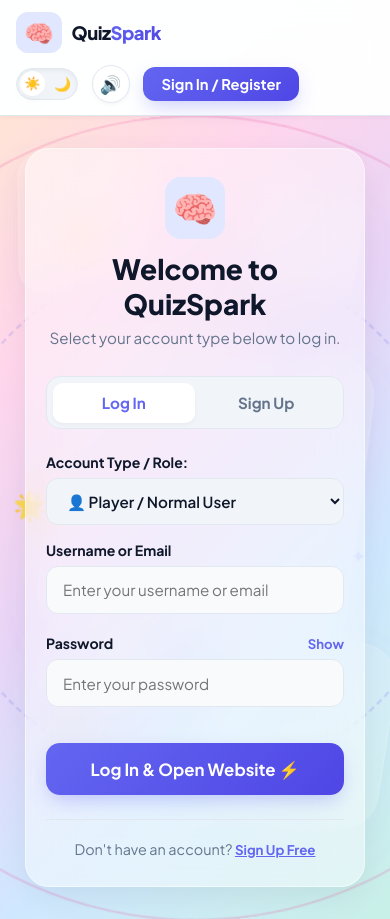
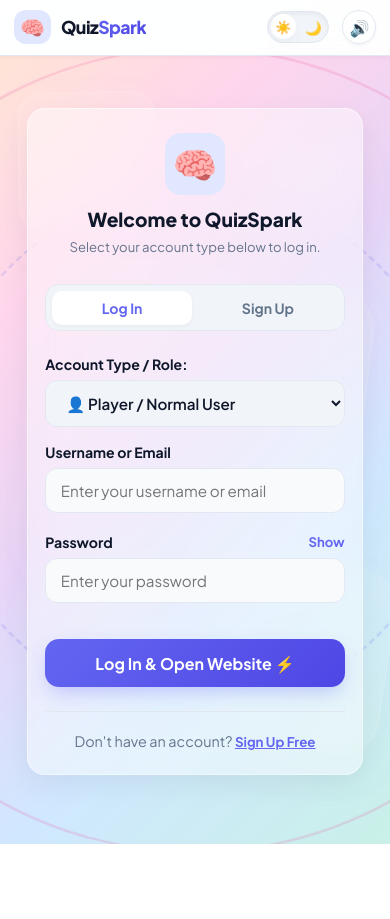
Before and after one commit to Shafiulla911/Quiz-App, a React (Create React App) app: page /login in a window 390 px wide. After the commit the page ends 844 px from the top, so only its background shows below. Built offline with nearby package versions, Linux system fonts and the light colour scheme; no server answers.

Commit message:
Hide login-nav-btn on login page; improve mobile responsiveness

```diff
--- a/src/App.css
+++ b/src/App.css
@@ -3655,13 +3655,18 @@
 
   /* 2. Touch-Friendly Responsive Navbar */
   .navbar {
-    padding: 0.75rem 1rem;
+    padding: 0.65rem 0.85rem;
     flex-wrap: wrap;
-    gap: 0.75rem;
+    gap: 0.5rem;
   }
 
   .navbar-brand .logo-text {
-    font-size: 1.15rem;
+    font-size: 1.1rem;
+  }
+
+  .logo-badge {
+    font-size: 1.25rem;
+    padding: 0.25rem 0.4rem;
   }
 
   .navbar-nav {
@@ -3674,9 +3679,37 @@
   }
 
   .nav-link {
+    font-size: 0.78rem;
+    padding: 0.4rem 0.6rem;
+    white-space: nowrap;
+  }
+
+  /* Hide username text on small screens, show only avatar */
+  .user-name-label {
+    display: none;
+  }
+
+  .arrow-down-icon {
+    display: none;
+  }
+
+  .user-avatar-pill {
+    padding: 0.25rem;
+    border-radius: 50%;
+  }
+
+  /* Compact sound & theme buttons */
+  .sound-toggle-btn {
+    width: 34px;
+    height: 34px;
+    font-size: 1rem;
+  }
+
+  /* Login nav btn smaller on mobile */
+  .login-nav-btn {
     font-size: 0.82rem;
-    padding: 0.45rem 0.75rem;
-    white-space: nowrap;
+    padding: 0.4rem 0.85rem;
+    border-radius: 10px;
   }
 
   .user-avatar-pill {
@@ -3890,13 +3923,77 @@
   }
 
   /* 7. Auth / Login Screen */
+  .auth-container {
+    justify-content: flex-start;
+    padding-top: 1rem;
+    padding-bottom: 2rem;
+    min-height: calc(100vh - 60px);
+    overflow-y: auto;
+  }
+
   .auth-card {
-    padding: 1.75rem 1.25rem;
-    width: 95%;
-  }
-
+    padding: 1.5rem 1.1rem;
+    width: 94%;
+    max-width: 94%;
+    border-radius: 18px;
+    margin: 0 auto;
+  }
+
+  .auth-title {
+    font-size: 1.2rem;
+  }
+
+  .auth-subtitle {
+    font-size: 0.82rem;
+  }
+
+  .auth-tab-group {
+    gap: 0.35rem;
+  }
+
+  .auth-tab {
+    padding: 0.5rem 1rem;
+    font-size: 0.88rem;
+  }
+
+  .form-input {
+    padding: 0.75rem 0.9rem;
+    font-size: 0.95rem;
+  }
+
+  .auth-submit-btn {
+    padding: 0.85rem 1rem;
+    font-size: 1rem;
+  }
+
+  /* Hide parallax bg shapes on mobile for performance */
   .geo-shape {
-    opacity: 0.3; /* Reduce background shape distraction on mobile */
+    opacity: 0.2;
+  }
+
+  .light-crystal {
+    display: none;
+  }
+
+  .energy-ring {
+    opacity: 0.15;
+  }
+
+  /* Profile active card on login page */
+  .profile-active-card {
+    padding: 1.5rem 1rem;
+    width: 94%;
+  }
+
+  .profile-actions {
+    gap: 0.6rem;
+  }
+
+  .primary-btn-large,
+  .secondary-btn,
+  .danger-btn {
+    padding: 0.75rem 1rem;
+    font-size: 0.95rem;
   }
 }
 
--- a/src/components/Navbar.jsx
+++ b/src/components/Navbar.jsx
@@ -1,12 +1,14 @@
 import { useState, useEffect, useRef } from "react";
-import { NavLink, Link, useNavigate } from "react-router-dom";
+import { NavLink, Link, useNavigate, useLocation } from "react-router-dom";
 import { isSoundMuted, toggleSound, playSound } from "../services/sound";
 import { useAuth } from "../context/AuthContext";
 import ThemeToggle from "./ThemeToggle";
 
 export default function Navbar() {
     const navigate = useNavigate();
+    const location = useLocation();
     const { user, isAuthenticated, isAdmin, logout } = useAuth();
+    const isOnLoginPage = location.pathname === "/login";
     const [muted, setMuted] = useState(isSoundMuted());
     const [userMenuOpen, setUserMenuOpen] = useState(false);
     const menuRef = useRef(null);
@@ -158,9 +160,11 @@ export default function Navbar() {
                         )}
                     </div>
                 ) : (
-                    <Link to="/login" className="login-nav-btn">
-                        Sign In / Register
-                    </Link>
+                    !isOnLoginPage && (
+                        <Link to="/login" className="login-nav-btn">
+                            Sign In / Register
+                        </Link>
+                    )
                 )}
             </div>
         </header>
```
